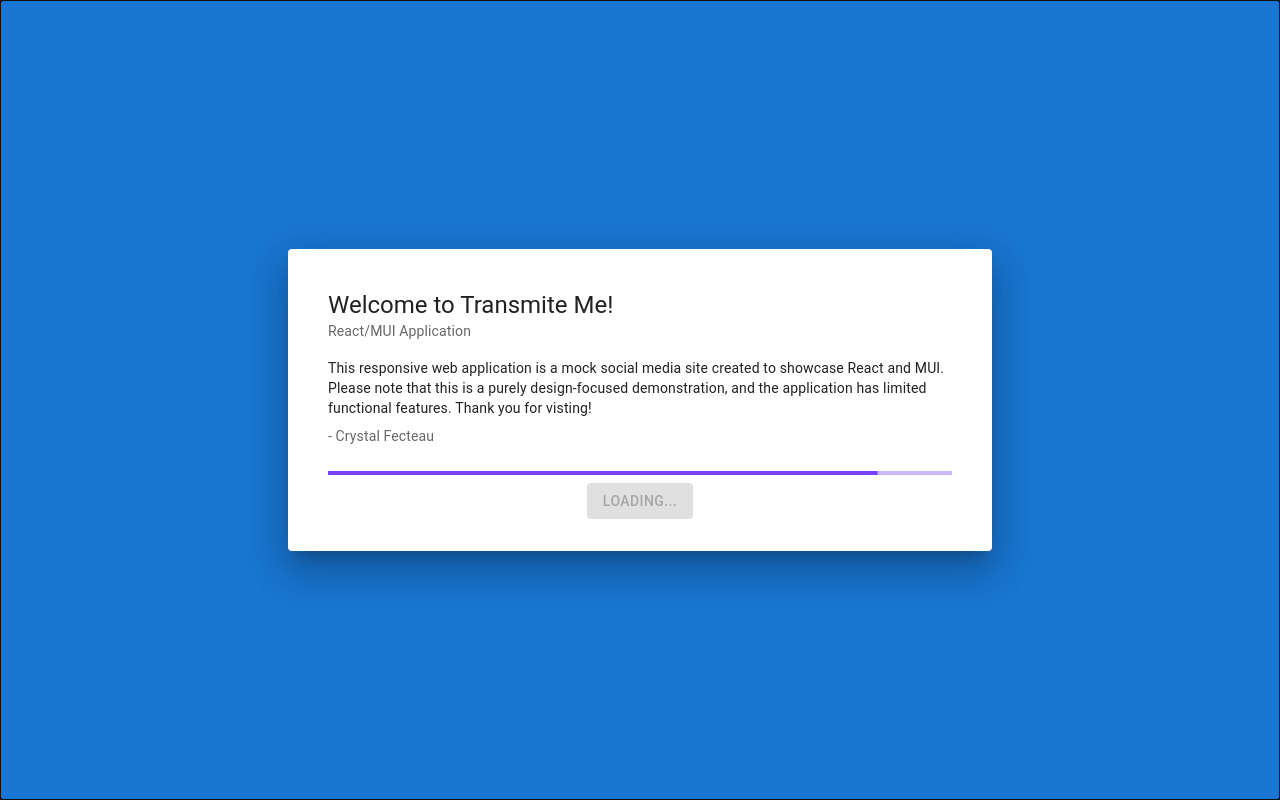
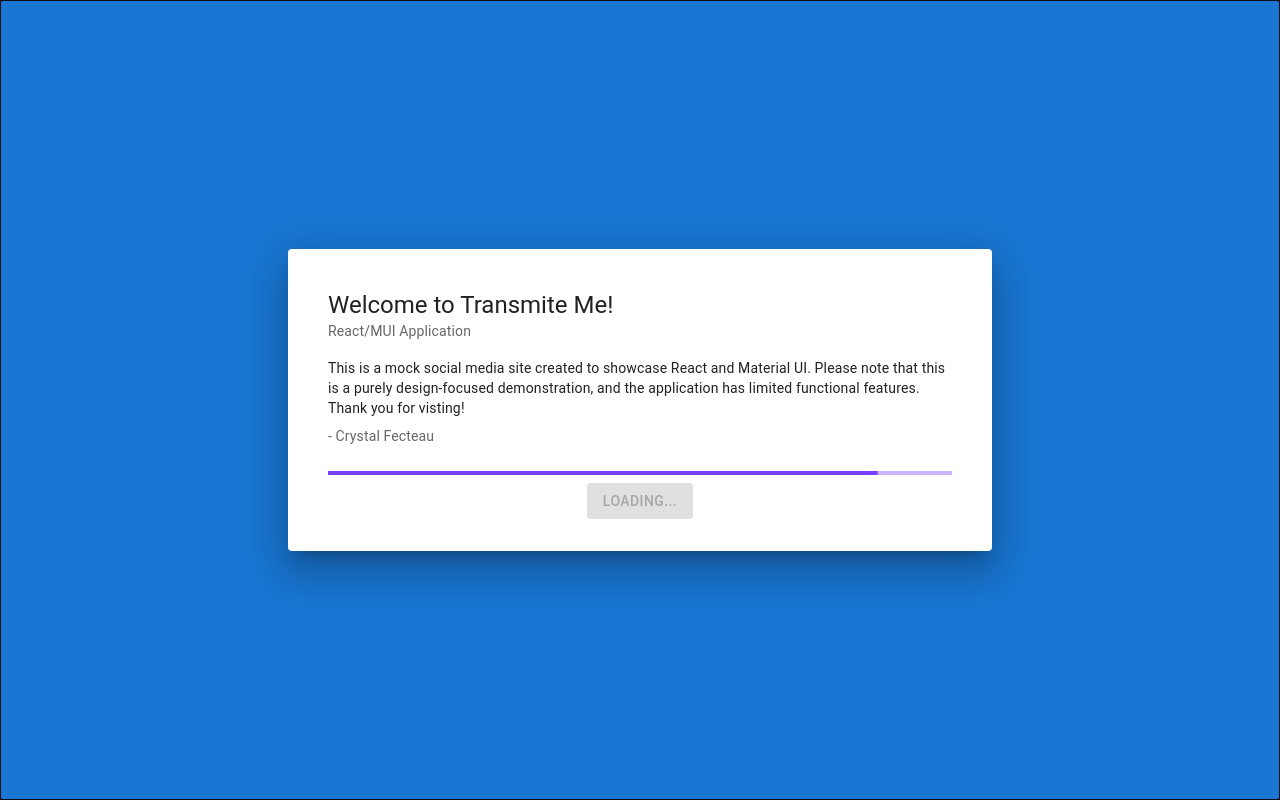
Before and after one commit to CryFecteau/Transmit-Me, a React (Create React App) app: page / in a window 1280 px wide. Shown: the top 800 px of the page. Built offline with nearby package versions, Linux system fonts and the light colour scheme.

Commit message:
Upadate loading message

```diff
--- a/src/components/loading-component.jsx
+++ b/src/components/loading-component.jsx
@@ -66,7 +66,7 @@ export const LoadingComponent = () => {
                                 React/MUI Application
                             </Typography>
                             <Typography sx={{ marginTop: '1rem', marginBottom: '.5rem' }} variant="body2">
-                                This responsive web application is a mock social media site created to showcase React and MUI. Please note that this is a purely design-focused demonstration, and the application has limited functional features. Thank you for visting!
+                                This is a mock social media site created to showcase React and Material UI. Please note that this is a purely design-focused demonstration, and the application has limited functional features. Thank you for visting!
                             </Typography>
                             <Typography sx={{ marginBottom: '1.5rem', fontSize: 14 }} color="text.secondary">
                                 - Crystal Fecteau
```
